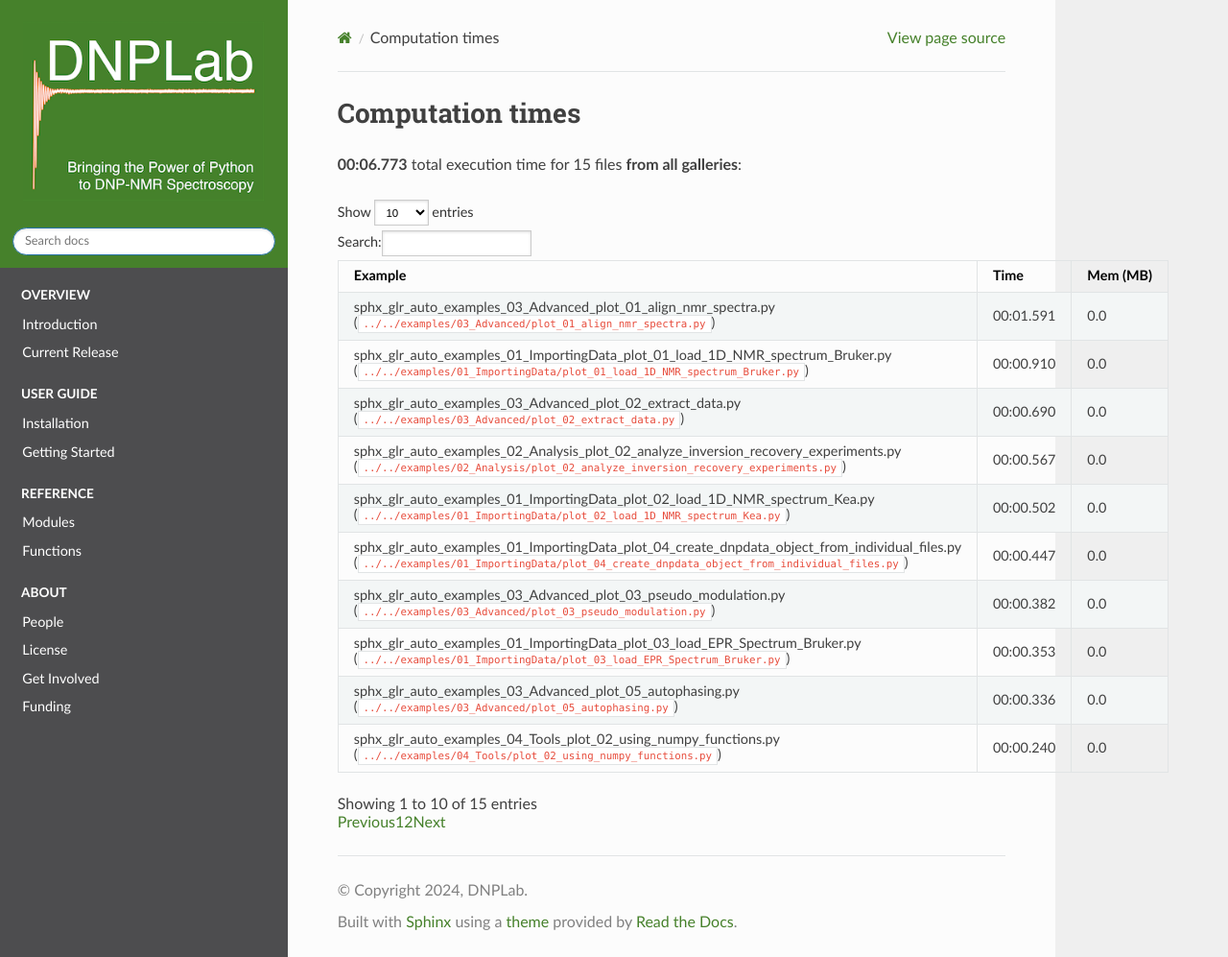
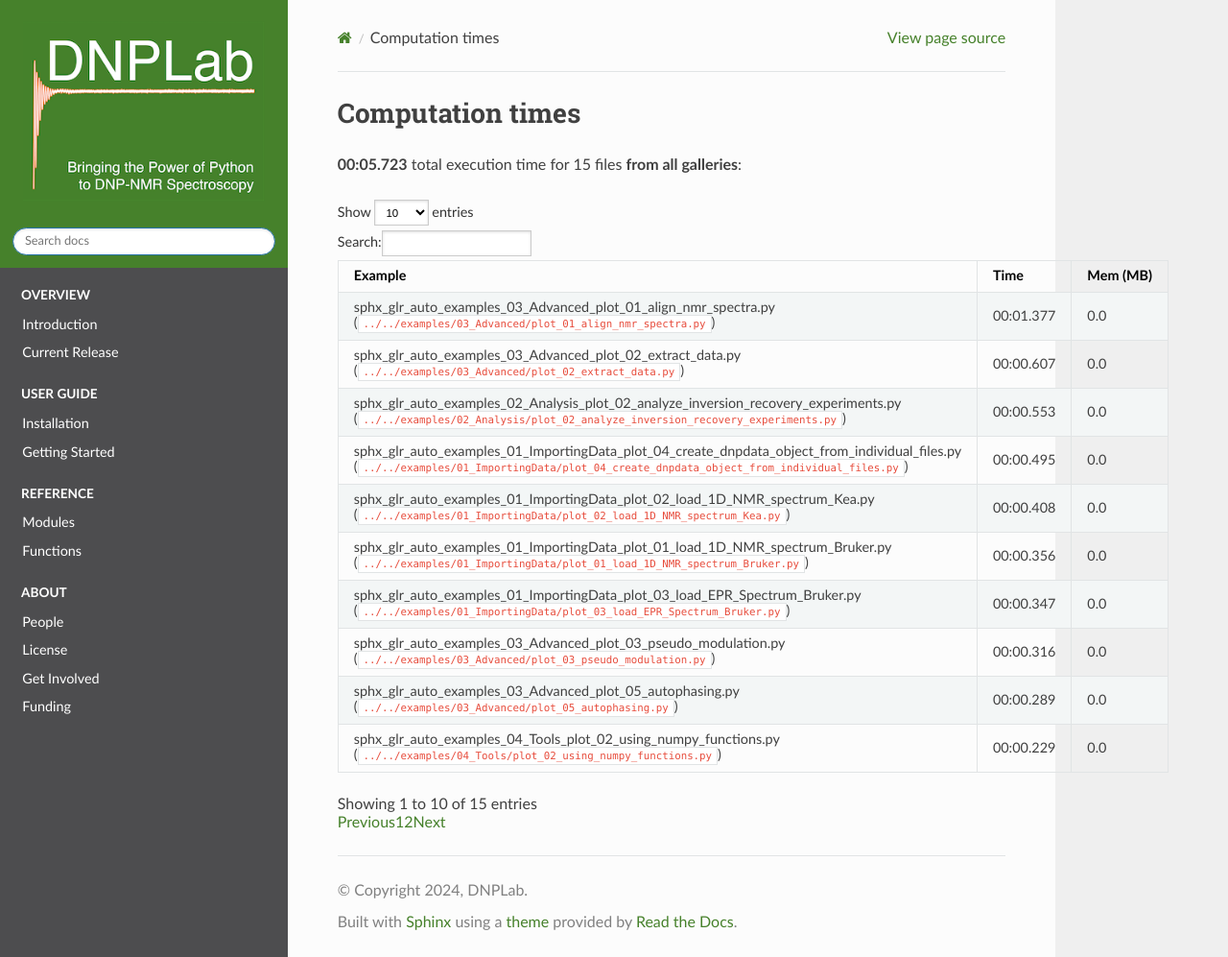
Before and after one commit to DNPLab/DNPLab, a Sphinx documentation site: the page built from docs/source/sg_execution_times.rst, in a window 1280 px wide and 997 px high. Shown: the whole window at 96% size. Built offline with Sphinx 7.4.7 and the Read the Docs theme 2.0.0, drawn with Linux system fonts in a browser that asks for light colours; pages that are not in the unit, such as notebooks, are missing from menus; a script that is not in the unit is left out; the version number could not be read and is left out.

```diff
--- a/docs/source/conf.py
+++ b/docs/source/conf.py
@@ -93,7 +93,7 @@ extensions = [
     "sphinx.ext.viewcode",
     "sphinx_tabs.tabs",
     "sphinx-prompt",
-    # "sphinx_toolbox.source",
+    # "sphinx_toolbox",
 ]
 
 autosummary_generate = True  # Turn on sphinx.ext.autosummary
--- a/docs/source/sg_execution_times.rst
+++ b/docs/source/sg_execution_times.rst
@@ -6,7 +6,7 @@
 
 Computation times
 =================
-**00:06.773** total execution time for 15 files **from all galleries**:
+**00:05.723** total execution time for 15 files **from all galleries**:
 
 .. container::
 
@@ -33,47 +33,47 @@ Computation times
      - Time
      - Mem (MB)
    * - :ref:`sphx_glr_auto_examples_03_Advanced_plot_01_align_nmr_spectra.py` (``../../examples/03_Advanced/plot_01_align_nmr_spectra.py``)
-     - 00:01.591
+     - 00:01.377
+     - 0.0
+   * - :ref:`sphx_glr_auto_examples_03_Advanced_plot_02_extract_data.py` (``../../examples/03_Advanced/plot_02_extract_data.py``)
+     - 00:00.607
+     - 0.0
+   * - :ref:`sphx_glr_auto_examples_02_Analysis_plot_02_analyze_inversion_recovery_experiments.py` (``../../examples/02_Analysis/plot_02_analyze_inversion_recovery_experiments.py``)
+     - 00:00.553
+     - 0.0
+   * - :ref:`sphx_glr_auto_examples_01_ImportingData_plot_04_create_dnpdata_object_from_individual_files.py` (``../../examples/01_ImportingData/plot_04_create_dnpdata_object_from_individual_files.py``)
+     - 00:00.495
+     - 0.0
+   * - :ref:`sphx_glr_auto_examples_01_ImportingData_plot_02_load_1D_NMR_spectrum_Kea.py` (``../../examples/01_ImportingData/plot_02_load_1D_NMR_spectrum_Kea.py``)
+     - 00:00.408
      - 0.0
    * - :ref:`sphx_glr_auto_examples_01_ImportingData_plot_01_load_1D_NMR_spectrum_Bruker.py` (``../../examples/01_ImportingData/plot_01_load_1D_NMR_spectrum_Bruker.py``)
-     - 00:00.910
+     - 00:00.356
      - 0.0
-   * - :ref:`sphx_glr_auto_examples_03_Advanced_plot_02_extract_data.py` (``../../examples/03_Advanced/plot_02_extract_data.py``)
-     - 00:00.690
-     - 0.0
-   * - :ref:`sphx_glr_auto_examples_02_Analysis_plot_02_analyze_inversion_recovery_experiments.py` (``../../examples/02_Analysis/plot_02_analyze_inversion_recovery_experiments.py``)
-     - 00:00.567
-     - 0.0
-   * - :ref:`sphx_glr_auto_examples_01_ImportingData_plot_02_load_1D_NMR_spectrum_Kea.py` (``../../examples/01_ImportingData/plot_02_load_1D_NMR_spectrum_Kea.py``)
-     - 00:00.502
-     - 0.0
-   * - :ref:`sphx_glr_auto_examples_01_ImportingData_plot_04_create_dnpdata_object_from_individual_files.py` (``../../examples/01_ImportingData/plot_04_create_dnpdata_object_from_individual_files.py``)
-     - 00:00.447
+   * - :ref:`sphx_glr_auto_examples_01_ImportingData_plot_03_load_EPR_Spectrum_Bruker.py` (``../../examples/01_ImportingData/plot_03_load_EPR_Spectrum_Bruker.py``)
+     - 00:00.347
      - 0.0
    * - :ref:`sphx_glr_auto_examples_03_Advanced_plot_03_pseudo_modulation.py` (``../../examples/03_Advanced/plot_03_pseudo_modulation.py``)
-     - 00:00.382
-     - 0.0
-   * - :ref:`sphx_glr_auto_examples_01_ImportingData_plot_03_load_EPR_Spectrum_Bruker.py` (``../../examples/01_ImportingData/plot_03_load_EPR_Spectrum_Bruker.py``)
-     - 00:00.353
+     - 00:00.316
      - 0.0
    * - :ref:`sphx_glr_auto_examples_03_Advanced_plot_05_autophasing.py` (``../../examples/03_Advanced/plot_05_autophasing.py``)
-     - 00:00.336
+     - 00:00.289
      - 0.0
    * - :ref:`sphx_glr_auto_examples_04_Tools_plot_02_using_numpy_functions.py` (``../../examples/04_Tools/plot_02_using_numpy_functions.py``)
-     - 00:00.240
+     - 00:00.229
      - 0.0
    * - :ref:`sphx_glr_auto_examples_03_Advanced_plot_04_phase_cycling.py` (``../../examples/03_Advanced/plot_04_phase_cycling.py``)
-     - 00:00.239
+     - 00:00.215
      - 0.0
    * - :ref:`sphx_glr_auto_examples_02_Analysis_plot_03_peak_linewidth.py` (``../../examples/02_Analysis/plot_03_peak_linewidth.py``)
-     - 00:00.160
+     - 00:00.195
      - 0.0
    * - :ref:`sphx_glr_auto_examples_02_Analysis_plot_01_load_2D_calculate_DNP_enhancements.py` (``../../examples/02_Analysis/plot_01_load_2D_calculate_DNP_enhancements.py``)
      - 00:00.146
      - 0.0
    * - :ref:`sphx_glr_auto_examples_01_ImportingData_plot_05_indexing_dnpdata_objects.py` (``../../examples/01_ImportingData/plot_05_indexing_dnpdata_objects.py``)
-     - 00:00.114
+     - 00:00.097
      - 0.0
    * - :ref:`sphx_glr_auto_examples_04_Tools_plot_01_larmor_frequency.py` (``../../examples/04_Tools/plot_01_larmor_frequency.py``)
-     - 00:00.095
+     - 00:00.094
      - 0.0
```
Also changed, not shown: docs/source/index.rst (+11 -3 lines).
